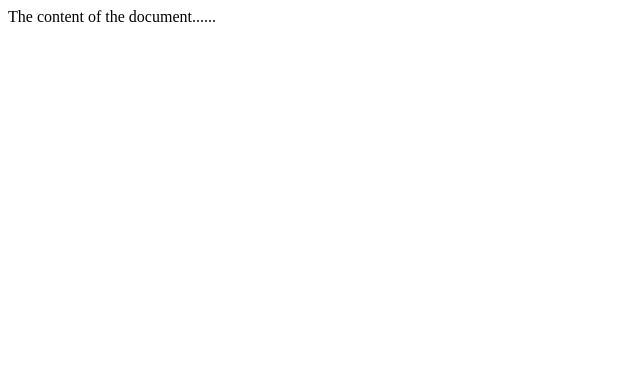
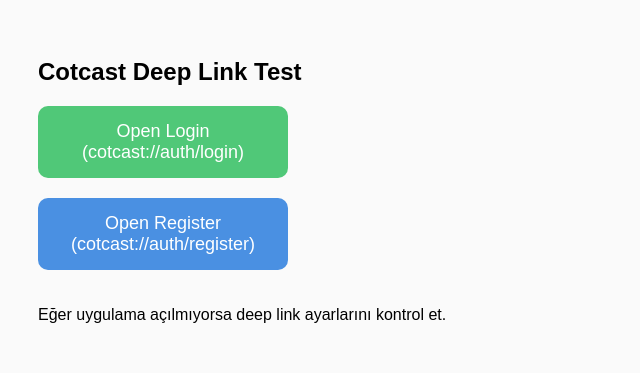
Before and after one commit to emre-atilla/cftest, a plain HTML site: page index.html in a window 1280 px wide. Shown: the whole page, without its empty margins (0-640 px from the left). Drawn offline with Linux system fonts and the light colour scheme.

Commit message:
Enhance index.html for Cotcast Deep Link Test
Added meta charset and styled buttons for deep link test.

```diff
--- a/index.html
+++ b/index.html
@@ -1,11 +1,47 @@
 <!DOCTYPE html>
 <html>
 <head>
-<title>Title of the document</title>
+  <meta charset="UTF-8" />
+  <title>Cotcast Deep Link Test</title>
+  <style>
+    body {
+      font-family: Arial, sans-serif;
+      padding: 30px;
+      background: #fafafa;
+    }
+    button {
+      padding: 15px 25px;
+      font-size: 18px;
+      border-radius: 10px;
+      border: none;
+      cursor: pointer;
+      margin-bottom: 20px;
+      width: 250px;
+      background-color: #4A90E2;
+      color: white;
+    }
+    button:nth-child(2) {
+      background-color: #50C878;
+    }
+  </style>
 </head>
 
 <body>
-The content of the document......
+
+  <h2>Cotcast Deep Link Test</h2>
+
+  <button onclick="window.location.href='cotcast://auth/login'">
+    Open Login (cotcast://auth/login)
+  </button>
+  <br/>
+
+  <button onclick="window.location.href='cotcast://auth/register'">
+    Open Register (cotcast://auth/register)
+  </button>
+
+  <p>
+    Eğer uygulama açılmıyorsa deep link ayarlarını kontrol et.
+  </p>
+
 </body>
-
 </html>
```
